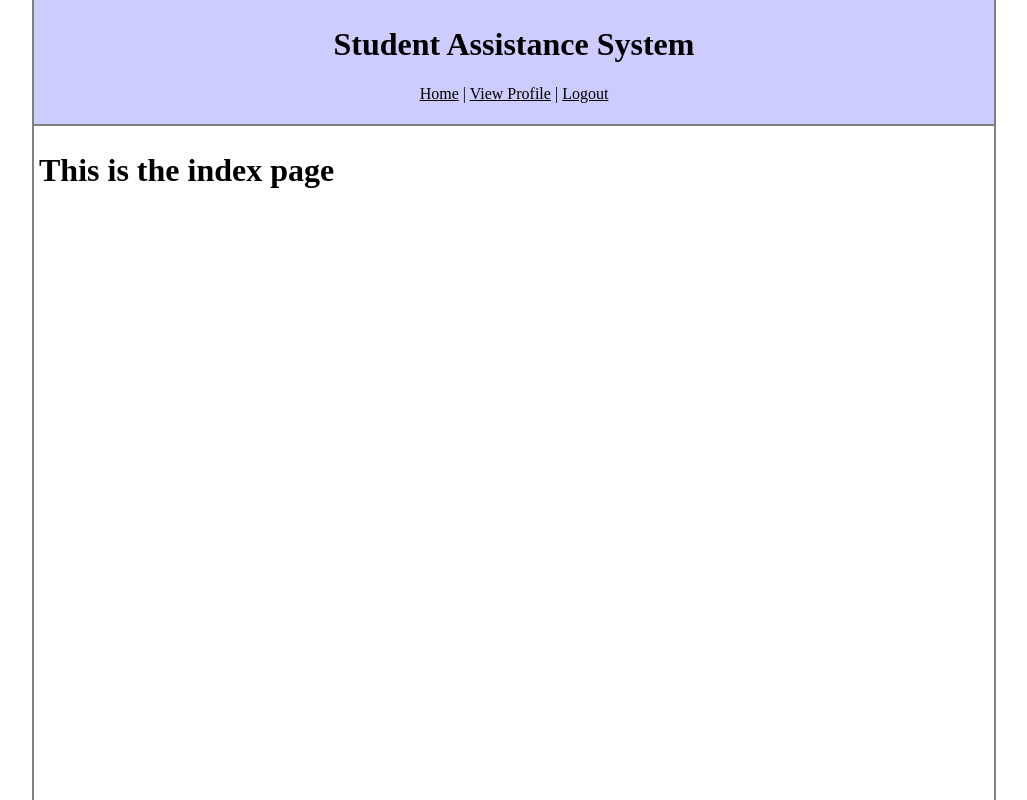
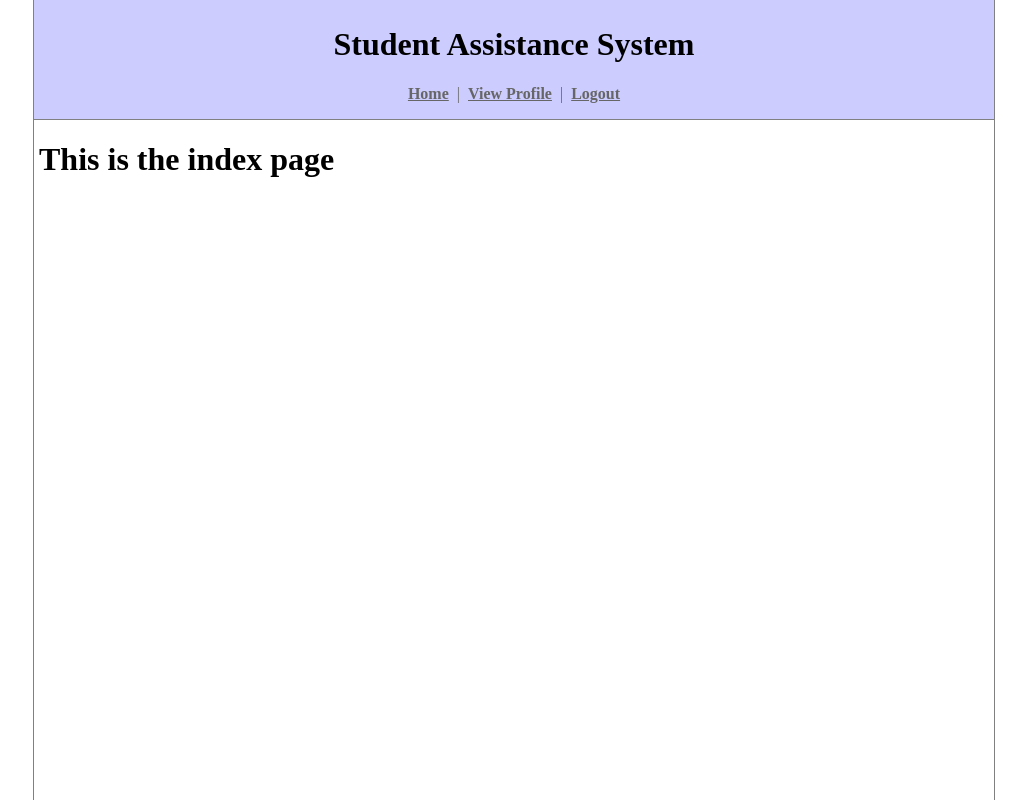
Before and after one commit to rinehart-eric/student-assistance-system, a Django app: page / in a window 1280 px wide. Shown: the whole page, without its empty margins (126-1153 px from the left). Run offline with Django 3.2, Linux system fonts and the light colour scheme; a user stored in the database is signed in.

Commit message:
more styling changes

```diff
--- a/student_assistance_system/static/student_assistance_system/style.css
+++ b/student_assistance_system/static/student_assistance_system/style.css
@@ -7,21 +7,26 @@ html, body {
     margin: auto;
     width: 75%;
     height: 100%;
-    border-left: 2px solid gray;
-    border-right: 2px solid gray;
+    border-left: 1px solid gray;
+    border-right: 1px solid gray;
 }
 
 #top {
     text-align: center;
     background: #CCCCFF;
-    padding: 5px;
+    padding: 5px 5px 0px 5px;
+    border-bottom: 1px solid gray;
 }
 
-#top a {
-    color: #000000;
+#top p {
+    color: #666666;
+}
+
+#top p a {
+    color: #666666;
+    font-weight: bold;
 }
 
 #content {
-    border-top: 2px solid gray;
-    padding: 5px;
+    padding: 0px 5px;
 }
--- a/student_assistance_system/templates/student_assistance_system/base_site.html
+++ b/student_assistance_system/templates/student_assistance_system/base_site.html
@@ -13,9 +13,9 @@
             {% block top %}
             <h1>Student Assistance System</h1>
             <p>
-                <a href="{% url 'student_assistance_system:index' %}">Home</a> |
-                <a href="{% url 'student_assistance_system:profile' %}">View Profile</a> |
-                <a href="{% url 'student_assistance_system:logout' %}">Logout</a>
+                <a href="{% url 'student_assistance_system:index' %}">Home</a>&nbsp;&nbsp;|&nbsp;&nbsp;<a
+                href="{% url 'student_assistance_system:profile' %}">View Profile</a>&nbsp;&nbsp;|&nbsp;&nbsp;<a
+                href="{% url 'student_assistance_system:logout' %}">Logout</a>
             </p>
             {% endblock %}
         </div><div id="content">
```
Also changed, not shown: db.sqlite3.
